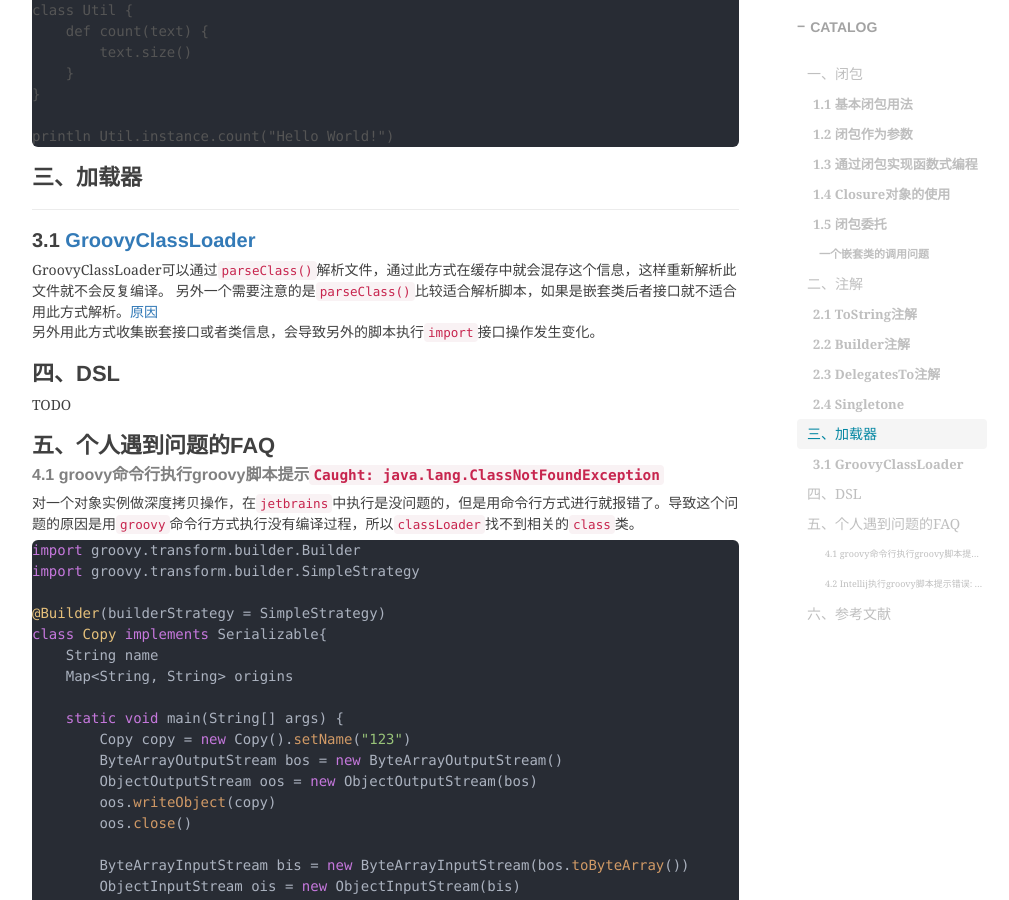
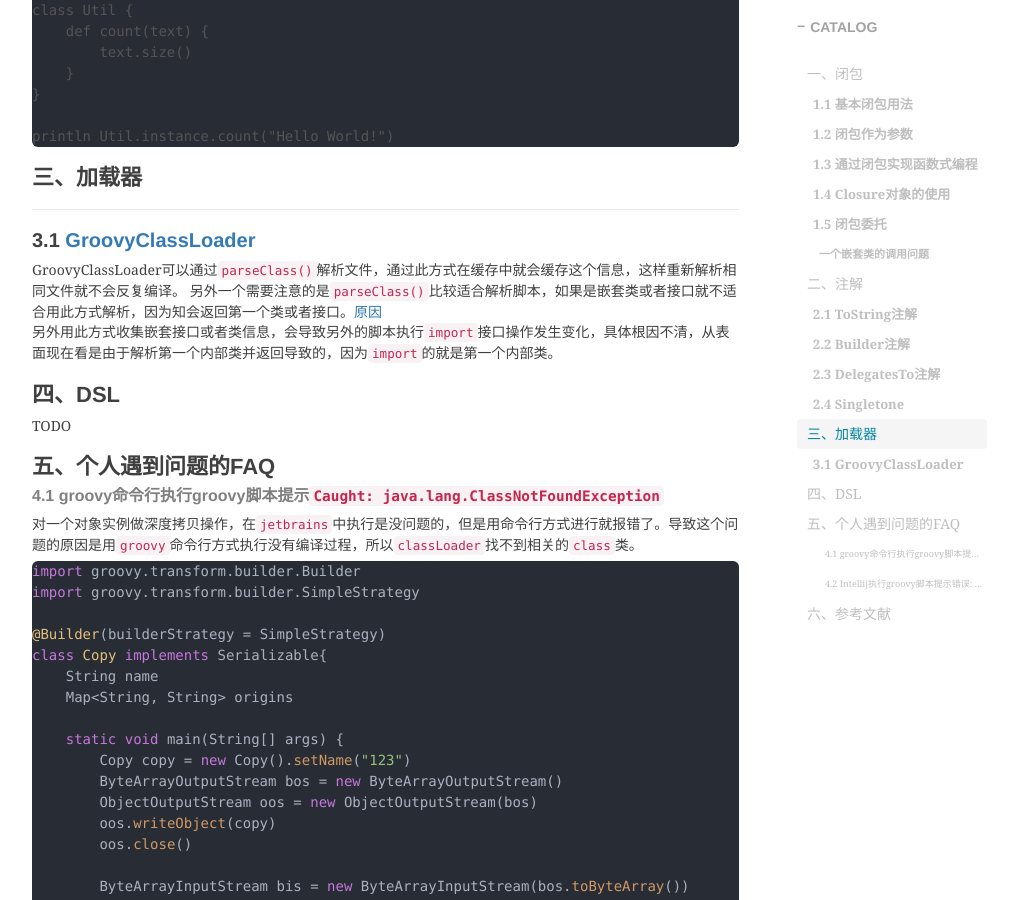
Before and after one commit to shihai1991/shihai1991.github.io, a Jekyll site: the page built from _posts/2023-03-01-groovy学习.md, in a window 1280 px wide and 900 px high, scrolled down 6695 px. Shown: the whole window, without its empty margins (233-1242 px from the left). Built offline with Jekyll 4.4.1, drawn with Linux system fonts in a browser that asks for light colours; nearby versions of some CDN libraries; comment, search, counter and statistics services are not loaded.

Commit message:
Update 2023-03-01-groovy学习.md

```diff
--- a/_posts/2023-03-01-groovy学习.md
+++ b/_posts/2023-03-01-groovy学习.md
@@ -323,9 +323,9 @@ println Util.instance.count("Hello World!")
 
 # 三、加载器
 ## 3.1 [GroovyClassLoader](http://groovy-lang.org/integrating.html#groovyclassloader)
-GroovyClassLoader可以通过`parseClass()`解析文件，通过此方式在缓存中就会混存这个信息，这样重新解析此文件就不会反复编译。
-另外一个需要注意的是`parseClass()`比较适合解析脚本，如果是嵌套类后者接口就不适合用此方式解析。[原因](https://issues.apache.org/jira/projects/GROOVY/issues/GROOVY-11117?filter=allopenissues)
-另外用此方式收集嵌套接口或者类信息，会导致另外的脚本执行`import`接口操作发生变化。
+GroovyClassLoader可以通过`parseClass()`解析文件，通过此方式在缓存中就会缓存这个信息，这样重新解析相同文件就不会反复编译。
+另外一个需要注意的是`parseClass()`比较适合解析脚本，如果是嵌套类或者接口就不适合用此方式解析，因为知会返回第一个类或者接口。[原因](https://issues.apache.org/jira/projects/GROOVY/issues/GROOVY-11117?filter=allopenissues)
+另外用此方式收集嵌套接口或者类信息，会导致另外的脚本执行`import`接口操作发生变化，具体根因不清，从表面现在看是由于解析第一个内部类并返回导致的，因为`import`的就是第一个内部类。
 
 # 四、DSL
 TODO
```
